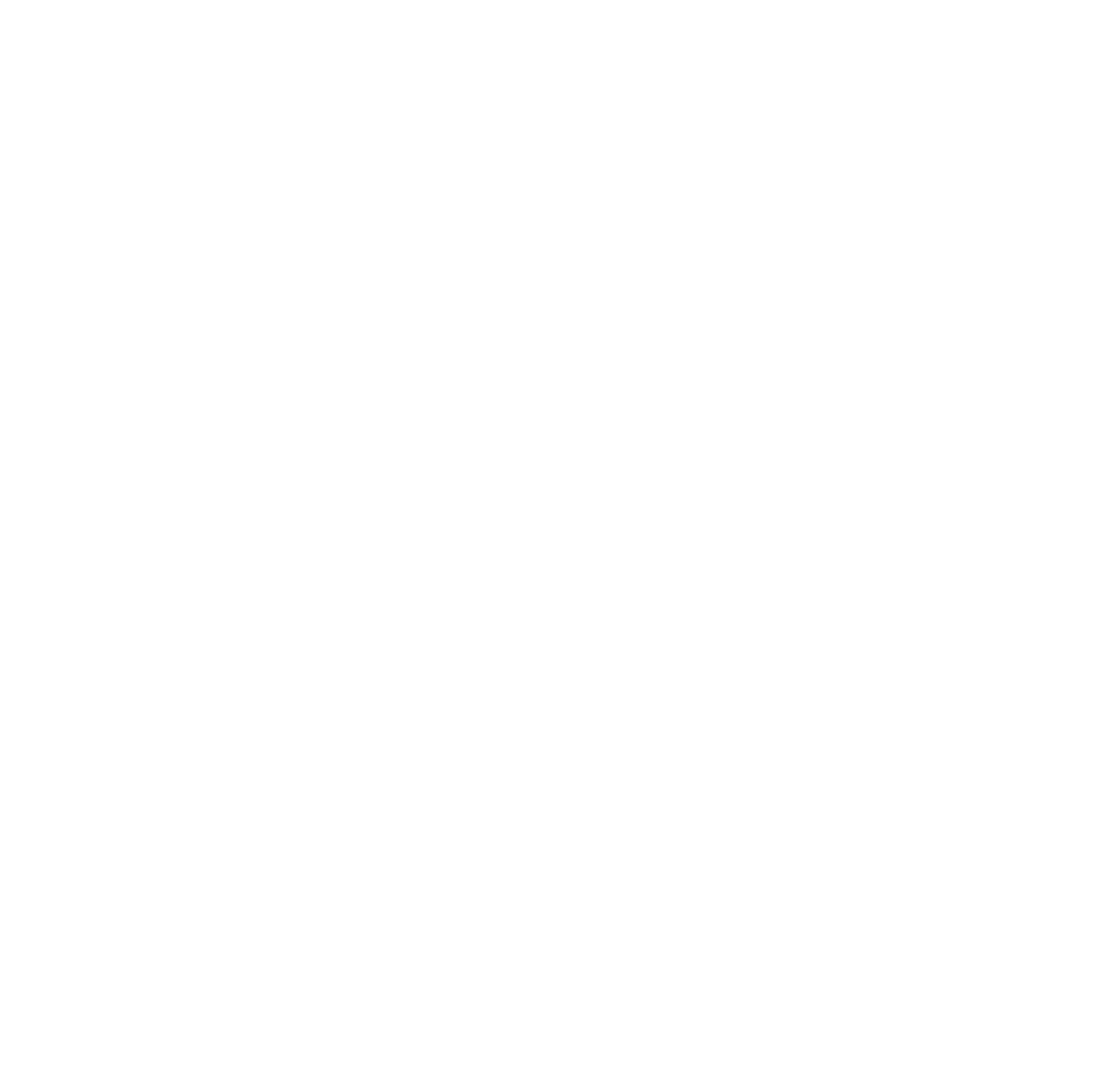
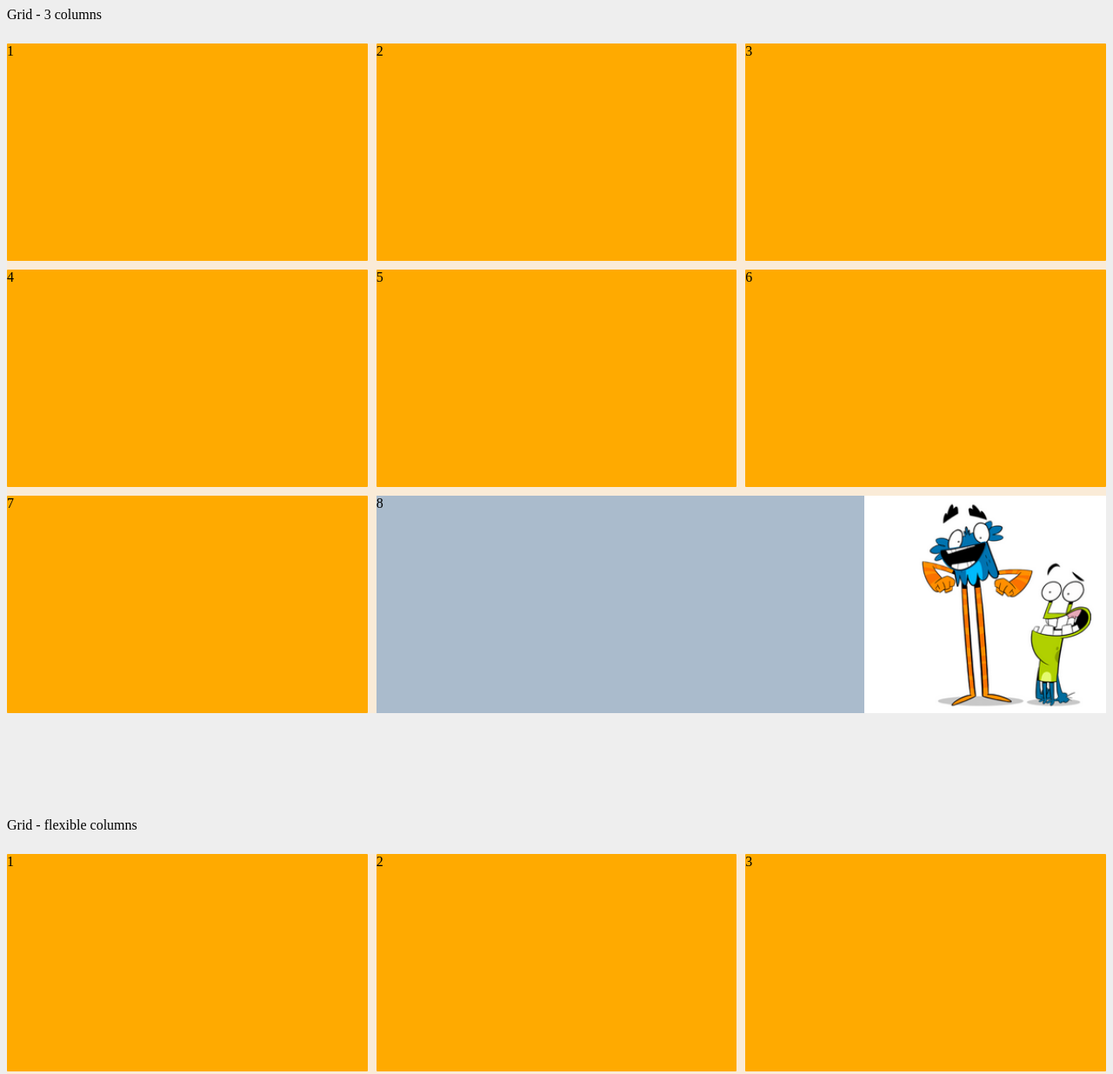
Before and after one commit to JessicaBergsBBC/CSSgrid_sandbox, a plain HTML site: page index.html in a window 1280 px wide. Shown: the top 1235 px of the page at 87% size. Before the commit the page ends 800 px from the top, so only its background shows below. Drawn offline with Linux system fonts and the light colour scheme.

Commit message:
Add grid

```diff
--- a/grid.css
+++ b/grid.css
@@ -1,20 +1,56 @@
-#wrap{
+body{
+  background-color:#eee;
+}
+.wrap{
+
+}
+.title{
 
 }
 
-.grid {
+.grid--flexCols {
     display: grid;
     grid-auto-flow: dense;
     grid-template-columns: repeat(auto-fit, minmax(330px, 1fr));
-    grid-gap: 22.5px;
+    grid-gap: 10px;
+    background-color: antiquewhite;
   }
 
+.grid--3cols {
+    display: grid;
+    grid-auto-flow: dense;
+    grid-template-columns:  1fr 1fr 1fr;
+    grid-gap: 10px;
+    background-color: antiquewhite;
+  }
 
-  .__container {
-    border-radius: 5px;
+.__container--article {
+    border-radius: 1px;
     border-color: #101010;
+
     justify-self: stretch;
     background-color: #ffaa00;
-    margin-right: auto;
-    margin-left: auto;
+    width:100%;
+    height:250px;
   }
+
+.__container--free{
+    background-color: #aabbcc;
+
+    grid-column: 2 / 4;
+
+  }
+
+.illustration{
+  float: right;
+
+  height: 100%;
+  }
+
+.spacer--large{
+    height: 15vh;
+  }
+
+.spacer--small{
+    height: 3vh;
+  }
--- a/index.html
+++ b/index.html
@@ -0,0 +1,74 @@
+<!DOCTYPE html>
+
+<head>
+    <link rel="stylesheet" type="text/css" href="grid.css">
+
+</head>
+
+<body>
+    <div class="wrap">
+
+        <div class="titel"> Grid - 3 columns</div>
+
+        <div class="spacer--small"></div>
+
+        <div class="grid--3cols">
+
+            <div class="__container--article">1
+            </div>
+            <div class="__container--article">2
+            </div>
+            <div class="__container--article">3
+            </div>
+            <div class="__container--article">4
+            </div>
+            <div class="__container--article">5
+            </div>
+            <div class="__container--article">6
+            </div>
+            <div class="__container--article">7
+            </div>
+            <div class="__container--free">8
+                <img class="illustration" src="img.png" >
+                </img>
+            </div>
+
+        </div>
+    </div>
+
+
+    <div class="spacer--large"></div>
+
+
+    <div class="wrap">
+
+        <div class="titel"> Grid - flexible columns</div>
+
+        <div class="spacer--small"></div>
+
+        <div class="grid--flexCols">
+
+            <div class="__container--article">1
+            </div>
+            <div class="__container--article">2
+            </div>
+            <div class="__container--article">3
+            </div>
+            <div class="__container--article">4
+            </div>
+            <div class="__container--article">5
+            </div>
+            <div class="__container--article">6
+            </div>
+            <div class="__container--article">7
+            </div>
+            <div class="__container--free">8
+            </div>
+
+        </div>
+
+    </div>
+
+</body>
+
+</html>
```
Also changed, not shown: img.png (added).
